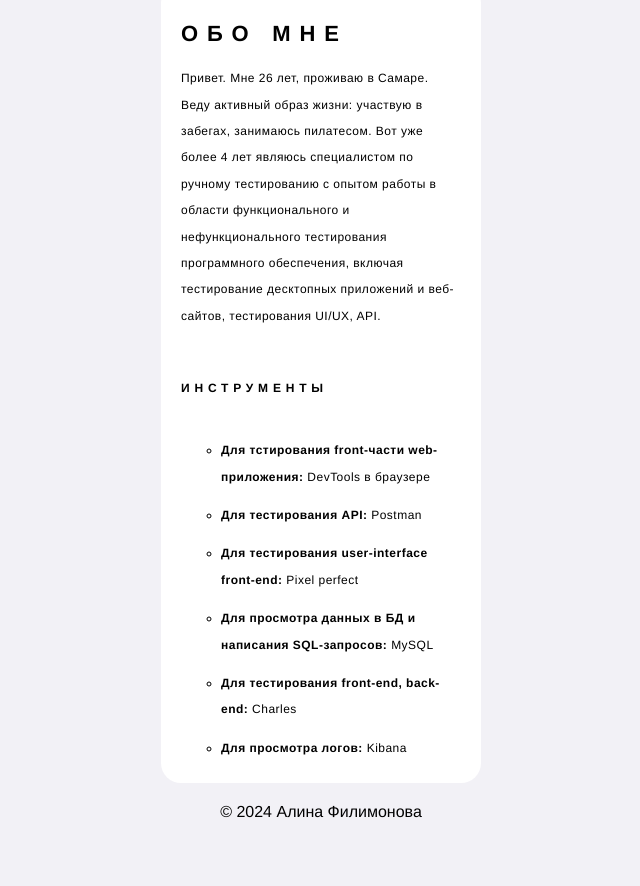
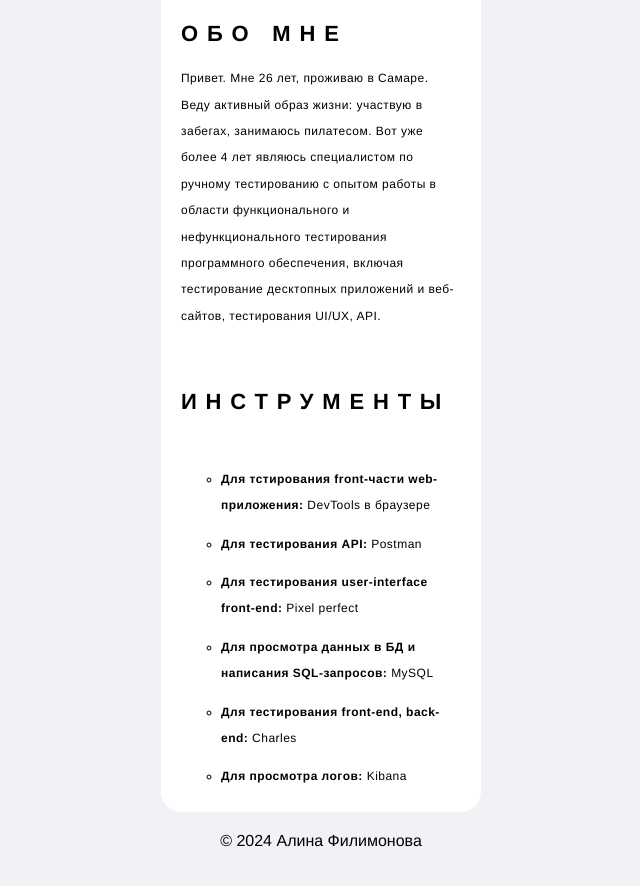
Before and after one commit to Filimonova-Alina-QA/Filimonova-Alina-QA.github.io, a plain HTML site: page index.html in a window 1280 px wide. Shown: the part 839-1725 px from the top of the page, without its empty margins (319-959 px from the left). Before the commit the page ends 1701 px from the top, so only its background shows below. Drawn offline with Linux system fonts and the light colour scheme.

Commit message:
Update index.html

```diff
--- a/index.html
+++ b/index.html
@@ -60,7 +60,7 @@
           <span style="letter-spacing:0.04em;" class="wixui-rich-text__text">Привет. Мне 26 лет, проживаю в Самаре. Веду активный образ жизни: участвую в забегах, занимаюсь пилатесом. Вот уже более 4 лет являюсь специалистом по ручному тестированию с опытом работы в области функционального и нефункционального тестирования программного обеспечения, включая тестирование десктопных приложений и веб-сайтов, тестирования UI/UX, API.</span></p></div></div>
 <div data-testid="colorUnderlay" class="LWbAav Kv1aVt"></div>
 <div id="bgMedia_comp-kht0fy26" data-motion-part="BG_MEDIA" class="VgO9Yg"></div>
-<div id="comp-kht0fy2i1" class="HcOXKn c9GqVL QxJLC3 lq2cno comp-kht0fy2i1 wixui-rich-text" data-testid="richTextElement" data-motion-enter="done"><h2 class="font_3 wixui-rich-text__text" style="line-height:normal; font-size:12px;"><span style="letter-spacing:0.4em;" class="wixui-rich-text__text">ИНСТРУМЕНТЫ</span></h2></div>
+<div id="comp-kht0fy2i1" class="HcOXKn c9GqVL QxJLC3 lq2cno comp-kht0fy2i1 wixui-rich-text" data-testid="richTextElement" data-motion-enter="done"><h2 class="font_3 wixui-rich-text__text" style="line-height:normal; font-size:22px;"><span style="letter-spacing:0.4em;" class="wixui-rich-text__text">ИНСТРУМЕНТЫ</span></h2></div>
 <div id="comp-kht0fy2j1" class="comp-kht0fy2j1 aVng1S wixui-horizontal-line" data-motion-enter="done"></div>
 <div id="comp-kht0fy2k1" class="HcOXKn c9GqVL QxJLC3 lq2cno comp-kht0fy2k1 wixui-rich-text" data-testid="richTextElement" data-motion-enter="done"><ul class="font_8 wixui-rich-text__text" style="font-size:12px;">
 <li style="line-height:2.2em;" class="wixui-rich-text__text">
```
